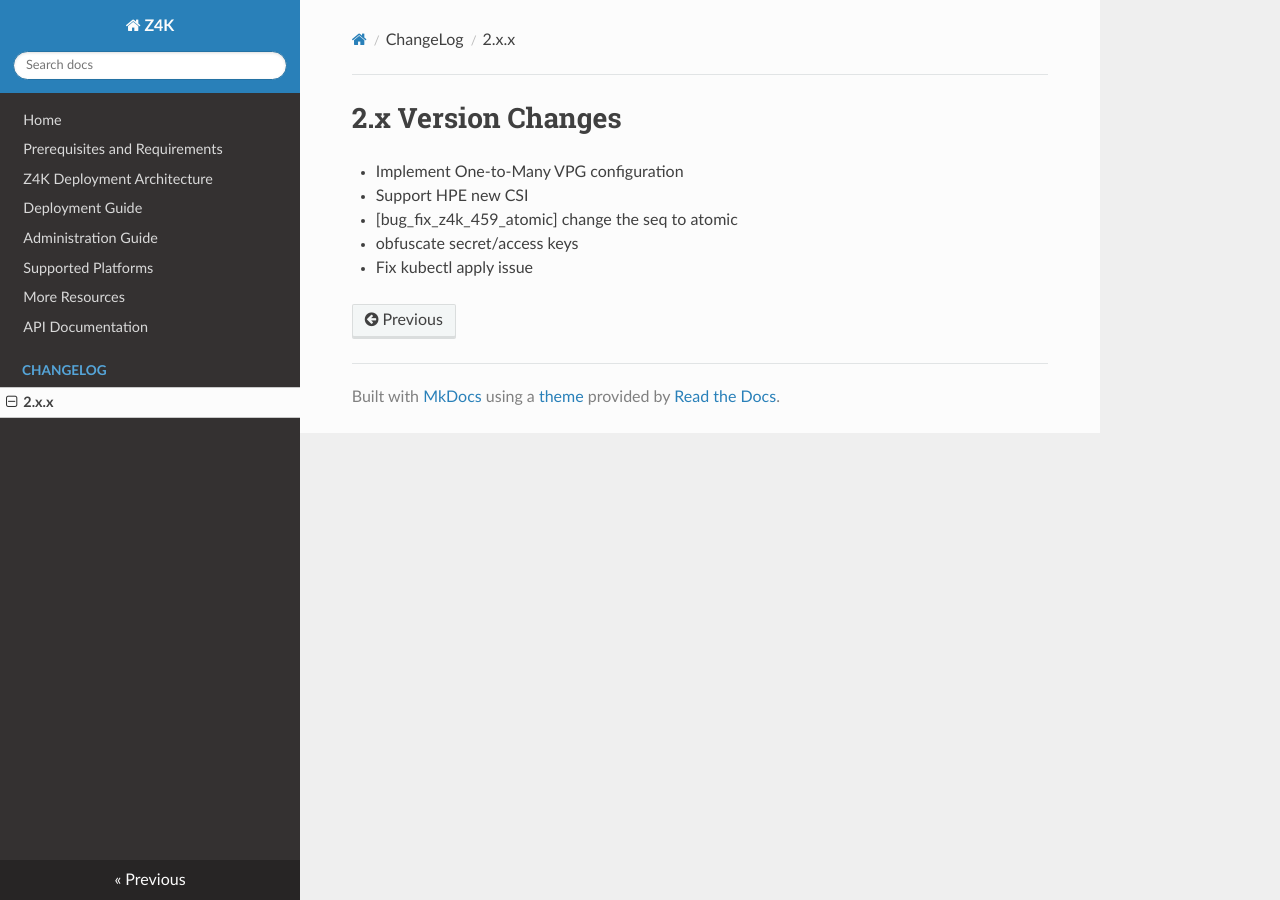
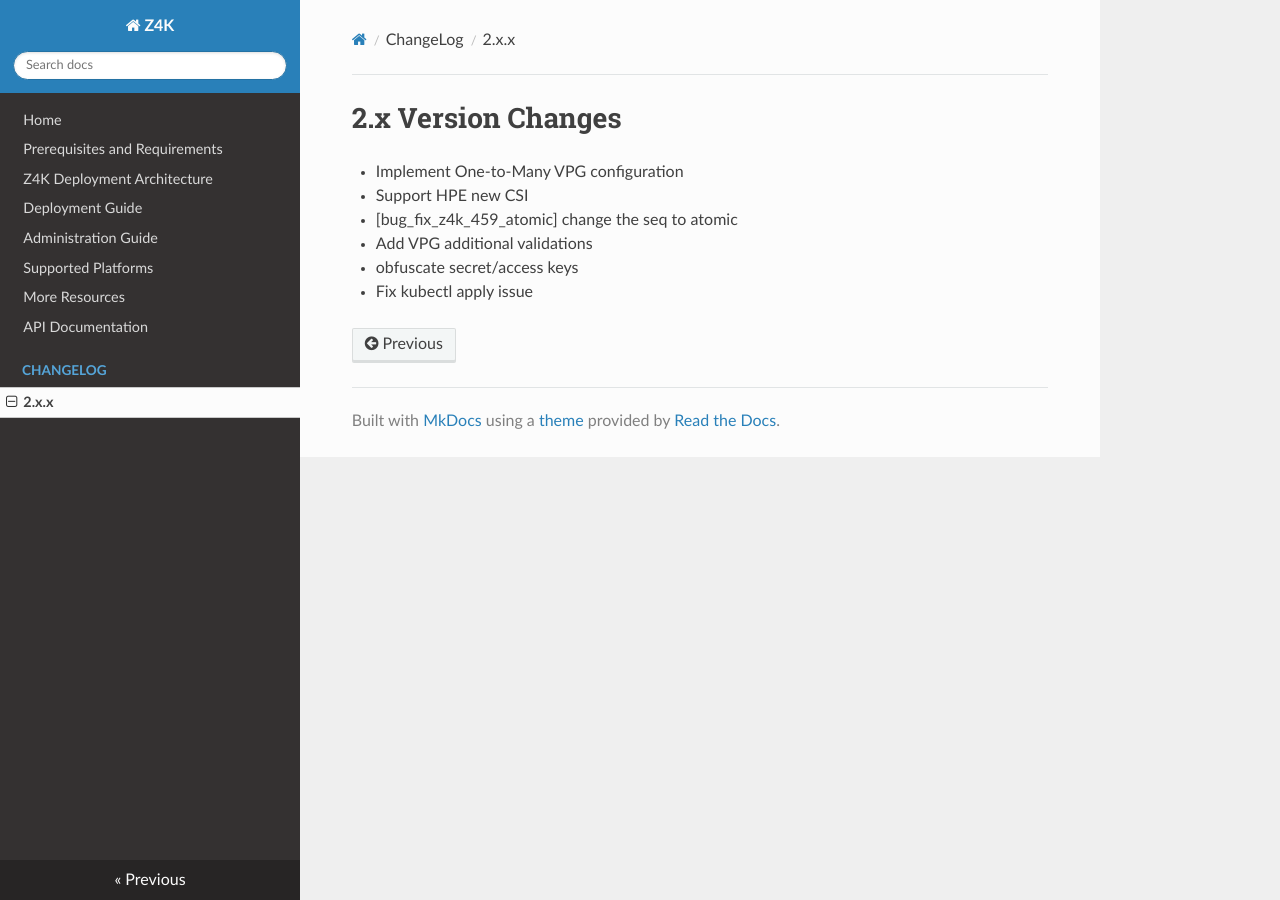
Before and after one commit to ZertoPublic/Z4K, an MkDocs documentation site: the page built from docs/changes/version2.x.x.md, in a window 1280 px wide. Built offline with MkDocs 1.6.1, drawn with Linux system fonts in a browser that asks for light colours.

Commit message:
Update version2.x.x.md

```diff
--- a/docs/changes/version2.x.x.md
+++ b/docs/changes/version2.x.x.md
@@ -3,5 +3,6 @@
 * Implement One-to-Many VPG configuration
 * Support HPE new CSI
 * [bug_fix_z4k_459_atomic] change the seq to atomic
+* Add VPG additional validations
 * obfuscate secret/access keys
 * Fix kubectl apply issue
```
